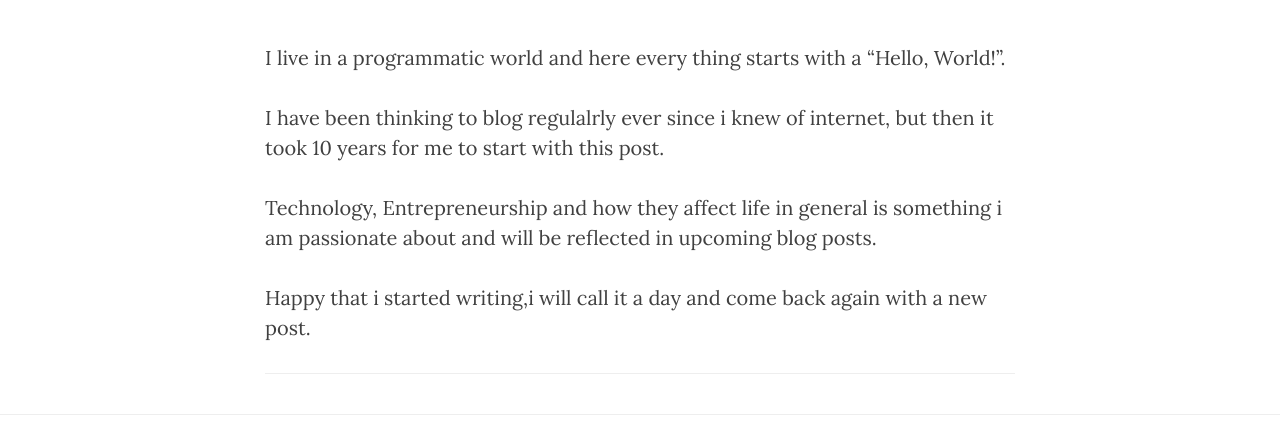
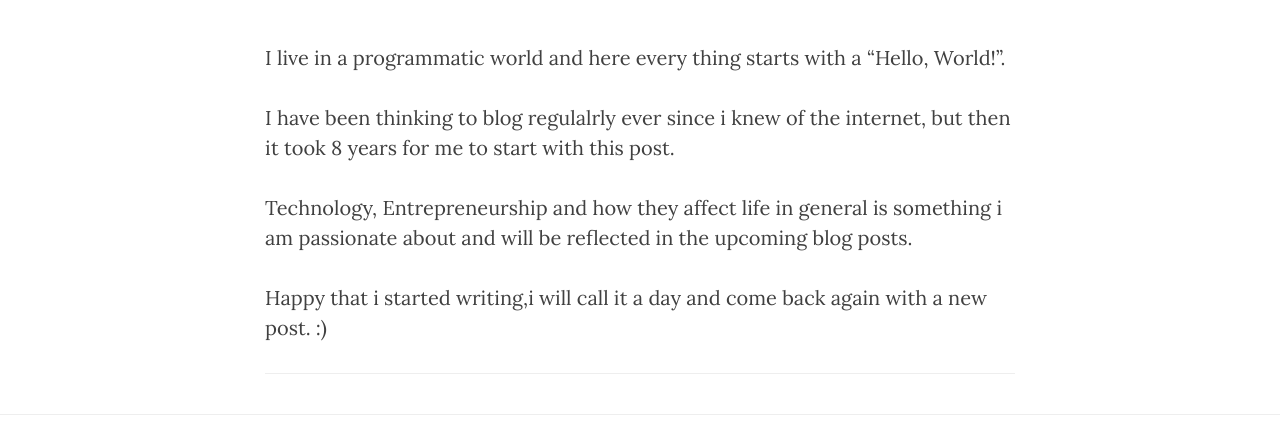
Before and after one commit to venkateshthallam/venkateshthallam.github.io, a Jekyll site: the page built from _posts/2014-09-24-Hello-World.markdown, in a window 1280 px wide. Shown: the part 513-943 px from the top of the page. Built offline with Jekyll 4.4.1, drawn with Linux system fonts in a browser that asks for light colours; nearby versions of some CDN libraries.

Commit message:
Update 2014-09-24-Hello-World.markdown

```diff
--- a/_posts/2014-09-24-Hello-World.markdown
+++ b/_posts/2014-09-24-Hello-World.markdown
@@ -9,8 +9,8 @@ header-img: "img/post-bg-01.jpg"
 
 I live in a programmatic world and here every thing starts with a "Hello, World!".
 
-I have been thinking to blog regulalrly ever since i knew of internet, but then it took 10 years for me to start with this post.
+I have been thinking to blog regulalrly ever since i knew of the internet, but then it took 8 years for me to start with this post.
 
-Technology, Entrepreneurship and how they affect life in general is something i am passionate about and will be reflected in upcoming blog posts.
+Technology, Entrepreneurship and how they affect life in general is something i am passionate about and will be reflected in the upcoming blog posts.
 
-Happy that i started writing,i will call it a day and come back again with a new post.
+Happy that i started writing,i will call it a day and come back again with a new post. :)
```
